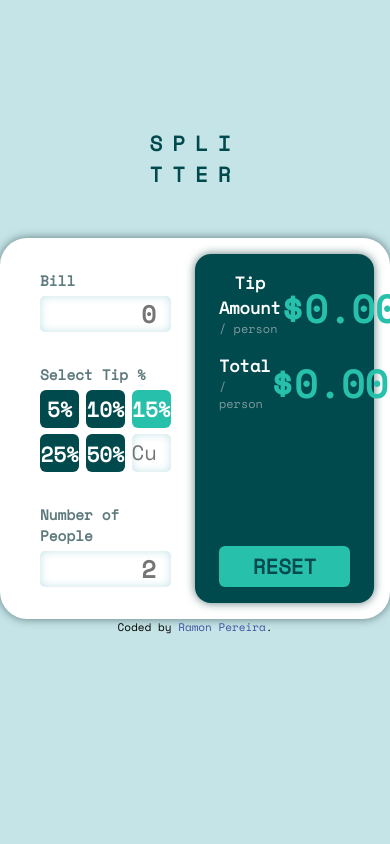
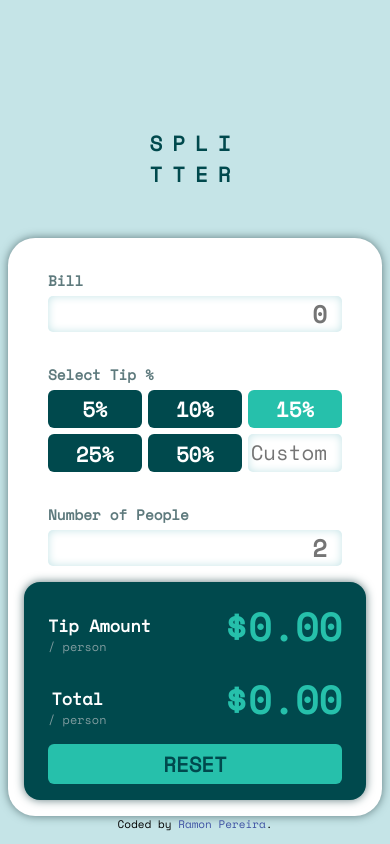
Before and after one commit to RamonAPereira/tip-calculator-app, a website: page index.html in a window 390 px wide. Drawn offline with nearby package versions, Linux system fonts and the light colour scheme.

Commit message:
mobile version

```diff
--- a/scss/main.scss
+++ b/scss/main.scss
@@ -156,6 +156,16 @@
   }
 }
 
+@media (max-width: 600px) {
+  .main-container {
+    flex-direction: column;
+    margin: 0 0.5rem;
+  }
+  .content-container {
+    width: 100%;
+  }
+}
+
 .attribution {
   font-size: 11px;
   text-align: center;
```
Also changed, not shown: dist/css/main.css.
